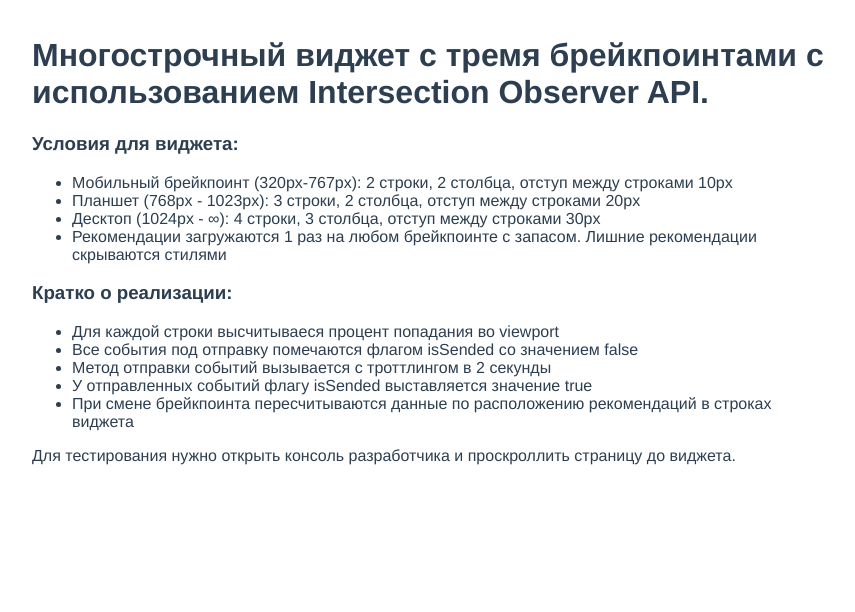
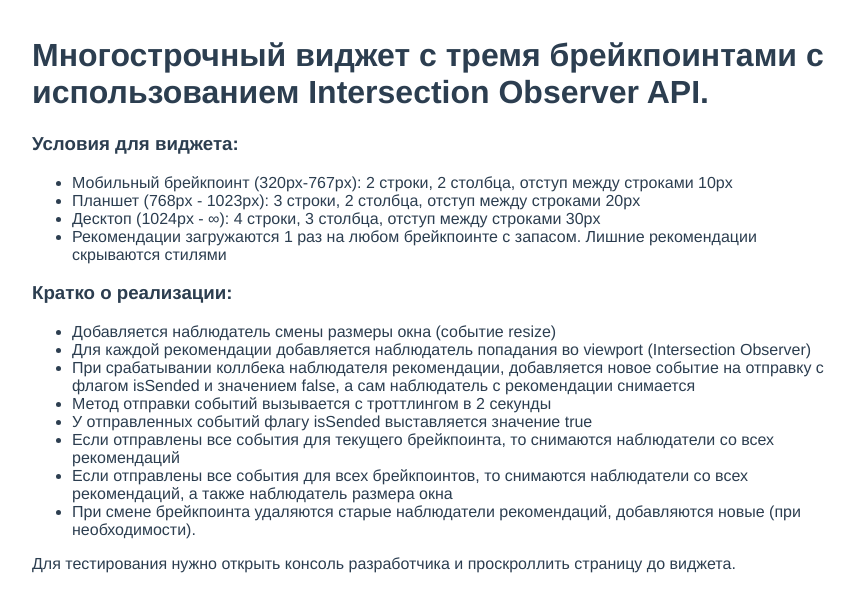
Before and after one commit to karambafe/aiturec-observe-widget-examples, a Vue app: page / in a window 1280 px wide. Shown: the top 612 px of the page, without its empty margins (208-1063 px from the left). Built offline with nearby package versions, Linux system fonts and the light colour scheme.

Commit message:
update description

```diff
--- a/src/App.vue
+++ b/src/App.vue
@@ -18,13 +18,29 @@
     <h3>Кратко о реализации:</h3>
 
     <ul>
-      <li>Для каждой строки высчитываеся процент попадания во viewport</li>
-      <li>Все события под отправку помечаются флагом isSended со значением false</li>
+      <li>Добавляется наблюдатель смены размеры окна (событие resize)</li>
+      <li>
+        Для каждой рекомендации добавляется наблюдатель
+        попадания во viewport (Intersection Observer)
+      </li>
+      <li>
+        При срабатывании коллбека наблюдателя рекомендации, добавляется новое событие на отправку
+        с флагом isSended и значением false, а сам наблюдатель с рекомендации снимается
+      </li>
       <li>Метод отправки событий вызывается с троттлингом в 2 секунды</li>
       <li>У отправленных событий флагу isSended выставляется значение true</li>
       <li>
-        При смене брейкпоинта пересчитываются данные
-        по расположению рекомендаций в строках виджета
+        Если отправлены все события для текущего брейкпоинта,
+        то снимаются наблюдатели со всех рекомендаций
+      </li>
+      <li>
+        Если отправлены все события для всех брейкпоинтов,
+        то снимаются наблюдатели со всех рекомендаций,
+        а также наблюдатель размера окна
+      </li>
+      <li>
+        При смене брейкпоинта удаляются старые наблюдатели рекомендаций,
+        добавляются новые (при необходимости).
       </li>
     </ul>
 
```
